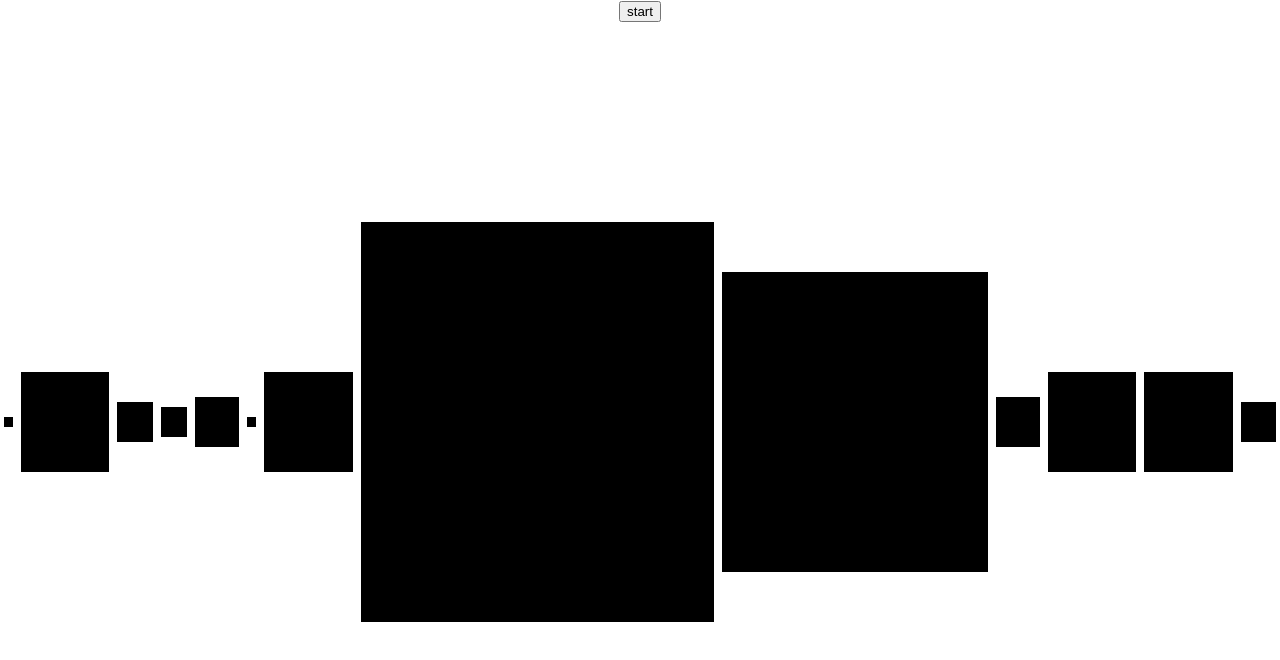
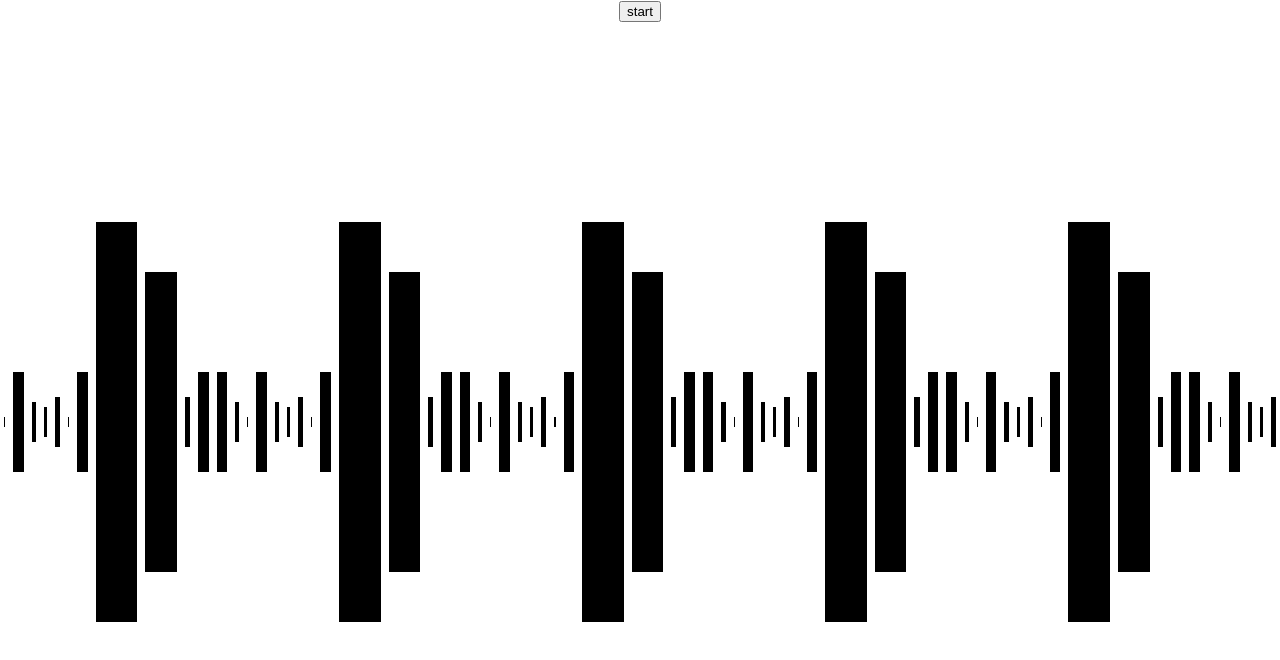
Before and after one commit to rational-kunal/visualalgoz, a React (Create React App) app: page / in a window 1280 px wide. Shown: the top 660 px of the page. Built offline with nearby package versions, Linux system fonts and the light colour scheme.

Commit message:
created merge sort algorithm

```diff
--- a/src/App.js
+++ b/src/App.js
@@ -3,6 +3,7 @@ import React from "react";
 // import SortView from "./components/sorter/SortView";
 import SortAnimator from "./components/sorter/SortAnimator";
 import bubbleSort from "./components/core/sort/BubbleSort";
+import mergeSort from "./components/core/sort/MergeSort";
 import "./App.css";
 
 class App extends React.Component {
@@ -10,7 +11,7 @@ class App extends React.Component {
   render() {
     return (
       <div className="App">
-        <SortAnimator sortingFunction={ bubbleSort } />
+        <SortAnimator sortingFunction={ mergeSort } />
       </div>
     );
   }
--- /dev/null
+++ b/src/components/core/sort/MergeSort.js
@@ -0,0 +1,42 @@
+export default function mergeSort(values) {
+    let stepValues = [];
+
+    function merge (left, right, startIndex) {
+        let resultArray = [], leftIndex = 0, rightIndex = 0;
+
+        while (leftIndex < left.length && rightIndex < right.length) {
+            if (left[leftIndex] < right[rightIndex]) {
+                resultArray.push(left[leftIndex]);
+                leftIndex++;
+            } else {
+                resultArray.push(right[rightIndex]);
+                rightIndex++;
+            }
+        }
+
+        resultArray = resultArray.concat(left.slice(leftIndex)).concat(right.slice(rightIndex));
+        resultArray.forEach((value, index) => { values[ index+startIndex ] = value });
+        stepValues.push([...values]);
+
+        return resultArray
+    }
+
+    function mmergeSort (unsortedArray, leftIndex) {
+        if (unsortedArray.length <= 1) {
+            return unsortedArray;
+        }
+        const middle = Math.floor(unsortedArray.length / 2);
+
+        const left = unsortedArray.slice(0, middle);
+        const right = unsortedArray.slice(middle);
+
+        return merge(
+            mmergeSort(left, leftIndex), mmergeSort(right, middle), leftIndex
+        );
+    }
+
+    mmergeSort([...values], 0);
+    console.log(stepValues);
+
+    return stepValues;
+}
--- a/src/components/sorter/SortAnimator.js
+++ b/src/components/sorter/SortAnimator.js
@@ -2,7 +2,7 @@ import React from "react";
 import SortView from "./SortView";
 
 class SortAnimator extends React.Component {
-    values = [10, 100, 40, 30, 50, 10, 100, 400, 300, 50, 100, 100, 40];
+    values = [10, 100, 40, 30, 50, 10, 100, 400, 300, 50, 100, 100, 40, 10, 100, 40, 30, 50, 10, 100, 400, 300, 50, 100, 100, 40, 10, 100, 40, 30, 50, 10, 100, 400, 300, 50, 100, 100, 40, 10, 100, 40, 30, 50, 10, 100, 400, 300, 50, 100, 100, 40, 10, 100, 40, 30, 50, 10, 100, 400, 300, 50, 100, 100, 40, 10, 100, 40, 30, 50];
     Q = [];
     animationQueue = [];
 
@@ -17,13 +17,12 @@ class SortAnimator extends React.Component {
 
                 this.forceUpdate();
             }, delay);
-            delay += 800;
+            delay += 80;
         }
     }
 
     constructor({ sortingFunction }) {
         super(null);
-
         this.animationQueue = sortingFunction([...this.values]);
     }
 
--- a/src/components/sorter/SortView.js
+++ b/src/components/sorter/SortView.js
@@ -3,7 +3,6 @@ import SortItem from "./SortItem";
 
 class SortView extends React.Component {
   values = [];
-
   render() {
     return (
       <div
```
